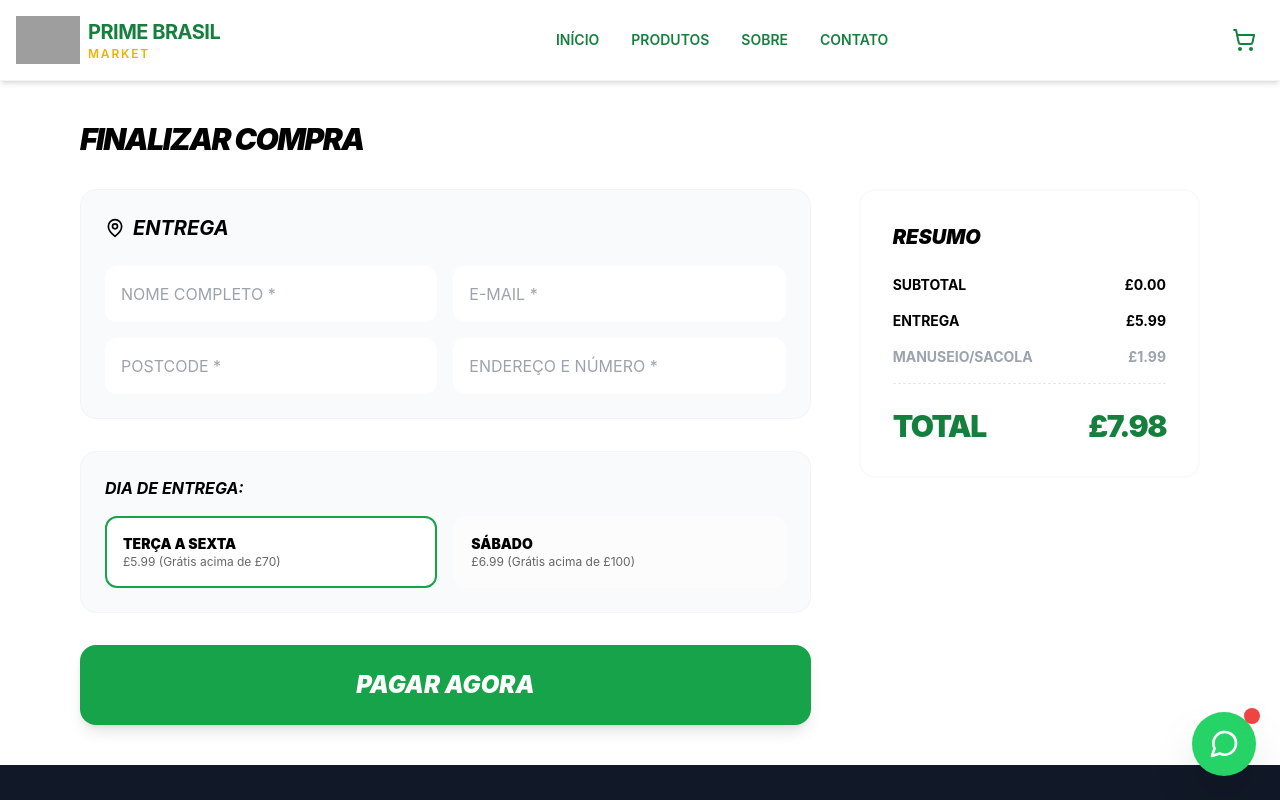
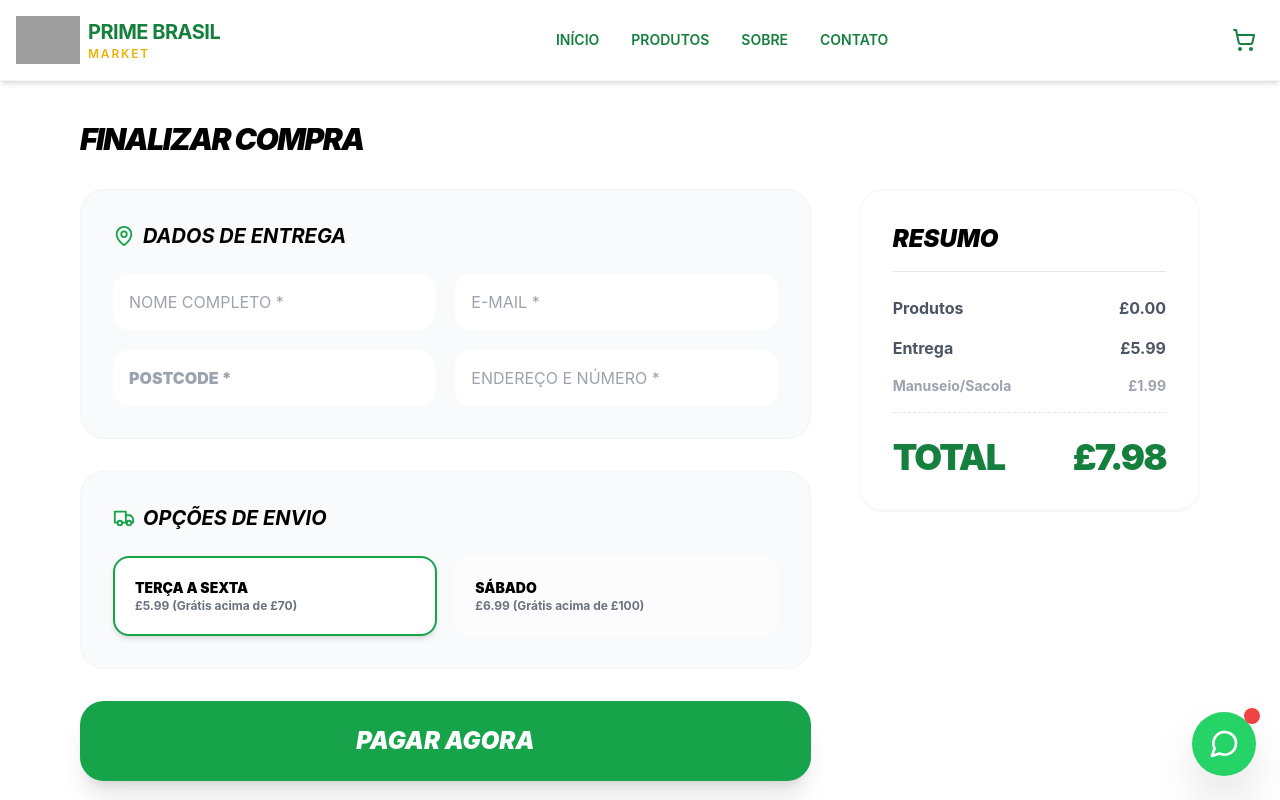
Before and after one commit to contatoantaresenergia-netizen/Mercado-Londres, a Next.js app: page /checkout in a window 1280 px wide. Shown: the top 800 px of the page. Built offline with nearby package versions, Linux system fonts and the light colour scheme; grey boxes are pictures that could not be loaded.

Commit message:
Update CheckoutClient.js

```diff
--- a/src/app/checkout/CheckoutClient.js
+++ b/src/app/checkout/CheckoutClient.js
@@ -3,7 +3,7 @@
 import React, { useState, useEffect, useMemo } from 'react';
 import { useRouter } from 'next/navigation';
 import { useCart } from '@/app/context/CartContext';
-import { CreditCard, CheckCircle, MapPin, ShoppingBag } from 'lucide-react';
+import { CreditCard, CheckCircle, MapPin, Truck } from 'lucide-react';
 
 const MAINLAND_PREFIXES = ['E1', 'E2', 'E3', 'E4', 'E5', 'E6', 'E7', 'E8', 'E9', 'N1', 'NW1', 'SE1', 'SW1', 'W', 'WC', 'BR', 'CR', 'HA', 'IG', 'KT', 'RM', 'SM', 'TW', 'UB', 'AB', 'AL', 'B', 'BA', 'BB', 'BD', 'BH', 'BL', 'BN', 'BS', 'CA', 'CB', 'CF', 'CH', 'CM', 'CO', 'CT', 'CV', 'CW', 'DA', 'DD', 'DE', 'DG', 'DH', 'DL', 'DN', 'DT', 'DY', 'EN', 'EH', 'EX', 'FK', 'FY', 'G', 'GL', 'GU', 'HD', 'HG', 'HP', 'HR', 'HU', 'HX', 'IP', 'KA', 'KY', 'L', 'LA', 'LD', 'LE', 'LL', 'LN', 'LS', 'LU', 'M', 'ME', 'MK', 'ML', 'NE', 'NG', 'NN', 'NP', 'NR', 'OL', 'OX', 'PA', 'PE', 'PH', 'PL', 'PO', 'PR', 'RG', 'RH', 'S', 'SA', 'SG', 'SK', 'SL', 'SN', 'SO', 'SP', 'SR', 'SS', 'ST', 'SY', 'TA', 'TD', 'TF', 'TN', 'TQ', 'TR', 'TS', 'WA', 'WD', 'WF', 'WN', 'WR', 'WS', 'WV', 'YO'];
 
@@ -21,8 +21,9 @@ export default function CheckoutClient() {
   }, []);
 
   const subtotal = getCartTotal();
-  const handlingFee = 1.99; // Custo da sacola/manuseio restaurado
+  const handlingFee = 1.99; // Taxa de sacola restaurada
 
+  // CÁLCULO AUTOMÁTICO DE FRETE
   const deliveryInfo = useMemo(() => {
     const pc = formData.postcode.toUpperCase().trim();
     if (pc.length < 2) return { cost: 5.99, valid: true };
@@ -30,7 +31,7 @@ export default function CheckoutClient() {
     const isMainland = MAINLAND_PREFIXES.some(prefix => pc.startsWith(prefix));
     if (!isMainland) return { cost: 0, valid: false };
 
-    // Regra original de frete grátis
+    // Regras de frete: Terça-Sexta (£5.99/Grátis > £70) | Sábado (£6.99/Grátis > £100)
     let cost = (deliveryDay === 'saturday')
       ? (subtotal >= 100 ? 0 : 6.99)
       : (subtotal >= 70 ? 0 : 5.99);
@@ -60,7 +61,7 @@ export default function CheckoutClient() {
         setIsSuccess(true);
         clearCart();
       } else {
-        alert("Erro no processamento. Verifique os dados.");
+        alert("Erro no processamento. Verifique os dados ou a chave do Stripe.");
       }
     } catch (err) {
       alert("Erro de conexão.");
@@ -73,9 +74,9 @@ export default function CheckoutClient() {
     <div className="min-h-screen flex items-center justify-center bg-white p-10 text-center">
       <div>
         <CheckCircle className="w-20 h-20 text-green-600 mx-auto mb-4" />
-        <h2 className="text-3xl font-black italic">PEDIDO CONFIRMADO!</h2>
-        <p className="text-xl mt-2 font-mono">#{orderNumber}</p>
-        <button onClick={() => router.push('/')} className="mt-8 bg-black text-white px-10 py-4 rounded-full font-bold uppercase">Voltar à Loja</button>
+        <h2 className="text-3xl font-black italic uppercase">Pedido Confirmado!</h2>
+        <p className="text-xl mt-2 font-mono font-bold">#{orderNumber}</p>
+        <button onClick={() => router.push('/')} className="mt-8 bg-black text-white px-10 py-4 rounded-full font-bold uppercase hover:bg-green-600 transition-all">Voltar à Loja</button>
       </div>
     </div>
   );
@@ -86,47 +87,60 @@ export default function CheckoutClient() {
       <div className="grid lg:grid-cols-3 gap-12">
         <div className="lg:col-span-2">
           <form onSubmit={handleSubmit} className="space-y-8">
-            <div className="bg-gray-50 p-6 rounded-2xl border border-gray-100">
-              <h2 className="text-xl font-bold mb-6 flex items-center gap-2 italic uppercase"><MapPin size={20}/> Entrega</h2>
-              <div className="grid md:grid-cols-2 gap-4">
-                <input placeholder="NOME COMPLETO *" onChange={e => setFormData({...formData, nome: e.target.value})} required className="p-4 rounded-xl border-gray-200" />
-                <input placeholder="E-MAIL *" type="email" onChange={e => setFormData({...formData, email: e.target.value})} required className="p-4 rounded-xl border-gray-200" />
-                <input placeholder="POSTCODE *" onChange={e => setFormData({...formData, postcode: e.target.value})} required className="p-4 rounded-xl border-gray-200 uppercase" />
-                <input placeholder="ENDEREÇO E NÚMERO *" onChange={e => setFormData({...formData, endereco: e.target.value})} required className="p-4 rounded-xl border-gray-200" />
+            <div className="bg-gray-50 p-8 rounded-3xl border border-gray-100">
+              <h2 className="text-xl font-bold mb-6 flex items-center gap-2 italic uppercase"><MapPin size={22} className="text-green-600"/> Dados de Entrega</h2>
+              <div className="grid md:grid-cols-2 gap-5">
+                <input placeholder="NOME COMPLETO *" onChange={e => setFormData({...formData, nome: e.target.value})} required className="p-4 rounded-2xl border-gray-200 focus:ring-2 focus:ring-green-500 outline-none transition-all" />
+                <input placeholder="E-MAIL *" type="email" onChange={e => setFormData({...formData, email: e.target.value})} required className="p-4 rounded-2xl border-gray-200 focus:ring-2 focus:ring-green-500 outline-none transition-all" />
+                <input
+                  placeholder="POSTCODE *"
+                  value={formData.postcode}
+                  onChange={e => setFormData({...formData, postcode: e.target.value.toUpperCase()})}
+                  required
+                  className="p-4 rounded-2xl border-gray-200 uppercase font-black focus:ring-2 focus:ring-green-500 outline-none transition-all"
+                />
+                <input placeholder="ENDEREÇO E NÚMERO *" onChange={e => setFormData({...formData, endereco: e.target.value})} required className="p-4 rounded-2xl border-gray-200 focus:ring-2 focus:ring-green-500 outline-none transition-all" />
               </div>
             </div>
 
-            <div className="bg-gray-50 p-6 rounded-2xl border border-gray-100">
-              <p className="font-bold mb-4 italic uppercase">Dia de Entrega:</p>
+            <div className="bg-gray-50 p-8 rounded-3xl border border-gray-100">
+              <h2 className="text-xl font-bold mb-6 flex items-center gap-2 italic uppercase"><Truck size={22} className="text-green-600"/> Opções de Envio</h2>
               <div className="grid grid-cols-2 gap-4">
-                <button type="button" onClick={() => setDeliveryDay('weekday')} className={`p-4 border-2 rounded-xl text-left transition-all ${deliveryDay === 'weekday' ? 'border-green-600 bg-white' : 'border-transparent bg-white/50'}`}>
+                <button type="button" onClick={() => setDeliveryDay('weekday')} className={`p-5 border-2 rounded-2xl text-left transition-all ${deliveryDay === 'weekday' ? 'border-green-600 bg-white shadow-md' : 'border-transparent bg-white/50'}`}>
                   <p className="font-black text-sm uppercase">Terça a Sexta</p>
-                  <p className="text-xs opacity-60">£5.99 (Grátis acima de £70)</p>
+                  <p className="text-xs font-bold text-gray-500">£5.99 (Grátis acima de £70)</p>
                 </button>
-                <button type="button" onClick={() => setDeliveryDay('saturday')} className={`p-4 border-2 rounded-xl text-left transition-all ${deliveryDay === 'saturday' ? 'border-green-600 bg-white' : 'border-transparent bg-white/50'}`}>
+                <button type="button" onClick={() => setDeliveryDay('saturday')} className={`p-5 border-2 rounded-2xl text-left transition-all ${deliveryDay === 'saturday' ? 'border-green-600 bg-white shadow-md' : 'border-transparent bg-white/50'}`}>
                   <p className="font-black text-sm uppercase">Sábado</p>
-                  <p className="text-xs opacity-60">£6.99 (Grátis acima de £100)</p>
+                  <p className="text-xs font-bold text-gray-500">£6.99 (Grátis acima de £100)</p>
                 </button>
               </div>
               {!deliveryInfo.valid && formData.postcode.length > 2 && (
-                <p className="mt-4 text-red-600 font-bold text-sm">Atenção: Para Offshore/Islands, o frete é sob consulta via WhatsApp.</p>
+                <p className="mt-4 text-red-600 font-black text-sm p-4 bg-red-50 rounded-xl border border-red-100 italic">⚠️ Atenção: Para Offshore/Islands, o frete é sob consulta via WhatsApp.</p>
               )}
             </div>
 
-            <button type="submit" disabled={loading || !deliveryInfo.valid} className="w-full bg-green-600 text-white py-6 rounded-2xl font-black text-2xl uppercase italic hover:bg-green-700 transition-all shadow-lg">
+            <button type="submit" disabled={loading || !deliveryInfo.valid} className="w-full bg-green-600 text-white py-6 rounded-3xl font-black text-2xl uppercase italic hover:bg-green-700 transition-all shadow-xl active:scale-[0.98] disabled:bg-gray-200">
               {loading ? "PROCESSANDO..." : "PAGAR AGORA"}
             </button>
           </form>
         </div>
 
-        <div className="bg-white p-8 rounded-2xl border-2 border-gray-50 h-fit sticky top-10">
-          <h3 className="font-black text-xl mb-6 italic uppercase">Resumo</h3>
-          <div className="space-y-4 font-bold text-sm">
-            <div className="flex justify-between"><span>SUBTOTAL</span><span>£{subtotal.toFixed(2)}</span></div>
-            <div className="flex justify-between"><span>ENTREGA</span><span>{deliveryInfo.isFree ? 'GRÁTIS' : `£${deliveryInfo.cost.toFixed(2)}`}</span></div>
-            <div className="flex justify-between text-gray-400"><span>MANUSEIO/SACOLA</span><span>£{handlingFee.toFixed(2)}</span></div>
-            <div className="flex justify-between font-black text-3xl pt-6 border-t border-dashed text-green-700 mt-6 tracking-tighter">
-              <span>TOTAL</span><span>£{totalGeral.toFixed(2)}</span>
+        <div className="lg:col-span-1">
+          <div className="bg-white p-8 rounded-3xl border-2 border-gray-50 h-fit sticky top-10 shadow-sm">
+            <h3 className="font-black text-2xl mb-6 italic uppercase border-b pb-4">Resumo</h3>
+            <div className="space-y-4 font-bold text-base">
+              <div className="flex justify-between text-gray-600"><span>Produtos</span><span>£{subtotal.toFixed(2)}</span></div>
+              <div className="flex justify-between text-gray-600">
+                <span>Entrega</span>
+                <span className={deliveryInfo.isFree ? "text-green-600 font-black" : ""}>
+                  {deliveryInfo.isFree ? 'GRÁTIS' : `£${deliveryInfo.cost.toFixed(2)}`}
+                </span>
+              </div>
+              <div className="flex justify-between text-gray-400 text-sm"><span>Manuseio/Sacola</span><span>£{handlingFee.toFixed(2)}</span></div>
+              <div className="flex justify-between font-black text-4xl pt-6 border-t border-dashed text-green-700 mt-6 tracking-tighter">
+                <span>TOTAL</span><span>£{totalGeral.toFixed(2)}</span>
+              </div>
             </div>
           </div>
         </div>
```
